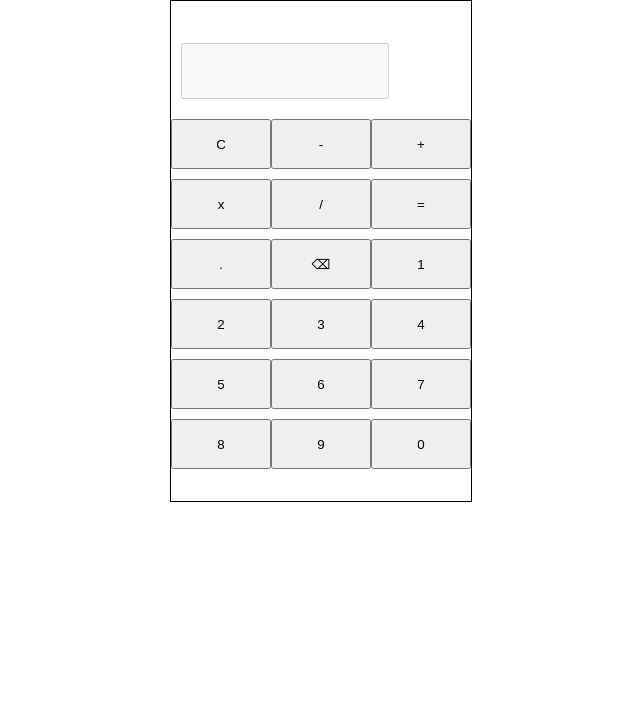
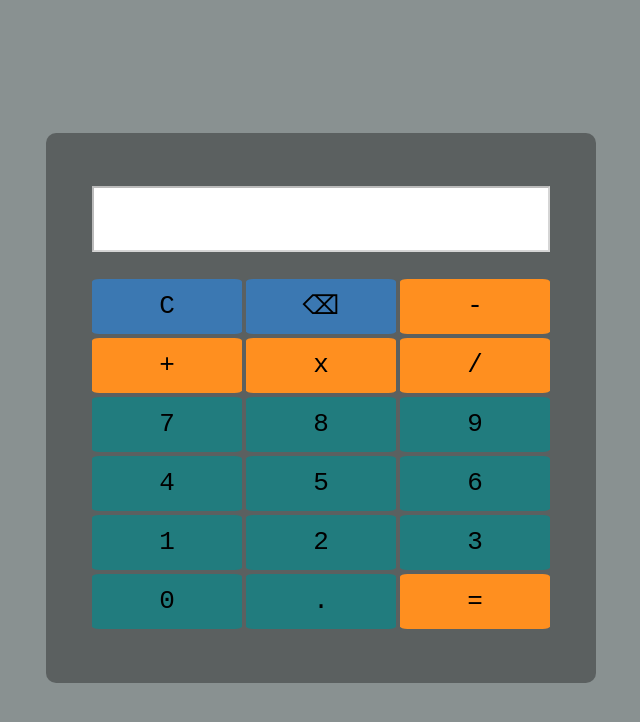
Before and after one commit to fatihgumuss/js-calculator, a plain HTML site: page index.html in a window 1280 px wide. Shown: the whole page, without its empty margins (319-959 px from the left). Drawn offline with Linux system fonts and the light colour scheme.

Commit message:
add a useful ui to the calculator

```diff
--- a/index.html
+++ b/index.html
@@ -5,7 +5,7 @@
     <meta name="viewport" content="width=device-width, initial-scale=1.0">
     <link rel="stylesheet" href="style.css">
     <style></style>
-    <title>Document</title>
+    <title>Calculator</title>
 </head>
 <body>
 
@@ -14,25 +14,25 @@
             <div id="display">
                 <input type="text" id="input" disabled>
             </div>
-            <div class="numbers">
+            <div class="calculator-buttons">
                 <button class="operator" id="clear">C</button>
+                <button class="operator" id="backspace">⌫</button>
                 <button class="operator" id="-">-</button>
                 <button class="operator" id="+">+</button>
                 <button class="operator" id="*">x</button>
                 <button class="operator" id="/">/</button>
-                <button class="operator" id="equal">=</button>
-                <button class="operator" id="decimal">.</button>
-                <button class="operator" id="backspace">⌫</button>
+                <button class="number" id="7">7</button>
+                <button class="number" id="8">8</button>
+                <button class="number" id="9">9</button>
+                <button class="number" id="4">4</button>
+                <button class="number" id="5">5</button>
+                <button class="number" id="6">6</button>
                 <button class="number" id="1">1</button>
                 <button class="number" id="2">2</button>
                 <button class="number" id="3">3</button>
-                <button class="number" id="4">4</button>
-                <button class="number" id="5">5</button>
-                <button class="number" id="6">6</button>
-                <button class="number" id="7">7</button>
-                <button class="number" id="8">8</button>
-                <button class="number" id="9">9</button>
                 <button class="number" id="0">0</button>
+                <button class="operator" id="decimal">.</button>
+                <button class="operator" id="equal">=</button>
             </div>
         </div>
     </div>
--- a/style.css
+++ b/style.css
@@ -1,36 +1,67 @@
+body{
+    display: flex;
+    justify-content: center;
+    align-items: center;
+    background-color: rgb(137, 145, 145);
+}
 .container{
     display: flex;
     justify-content: center;
     align-items: center;
-    height: 500px;
-    width: 300px;;
-    border: 1px solid black;
     flex-direction: column;
+    width: 100%;
+    height: 100vh;
 }
 .calculator{
+    display: flex;
+    flex-direction: column;
+    justify-content: center;
+    align-items: center;
+    width: 550px;
+    height: 550px;
+    background-color: #00000056;
+    border-radius: 10px;
 
 }
-.numbers{
+.calculator-buttons{
     display: flex;
     flex-wrap: wrap;
+    align-items: center;
+    justify-content: center;
 }
-body{
-    display: flex;
-    justify-content: center;
-    align-items: center;
-    margin: auto
-}
-.numbers button{
-    margin-top: 10px;
-    width: 100px;
-    height: 50px;
+button{
+    width: 150px;
+    height: 55px;
+    margin: 1px;
+    border-radius: 5%;
+    border: none;
+    font-weight: initial;
+    font-size: 2em;
+    font-family: monospace;
+    color: black;;
+    margin: 2px;
 }
 input{
-    width: 200px;
     display: flex;
-    flex-grow: 1;
-    height: 50px;
-    margin: 10px;
+    margin-bottom: 25px;
+    width: 450px;
+    height: 60px;
+    font-size: 20px;
     text-align: right;
-    font-size: 20px;
+    background-color: white;
 }
+.operator {
+    background-color: #FF8F1F;
+}
+.equal {
+    background-color: #FF8F1F;
+}
+.number {
+    background-color: #217C7E;
+}
+#decimal {
+    background-color: #217C7E;
+}
+#clear,#backspace {
+    background-color: rgba(30, 143, 255, 0.514);
+}
```
